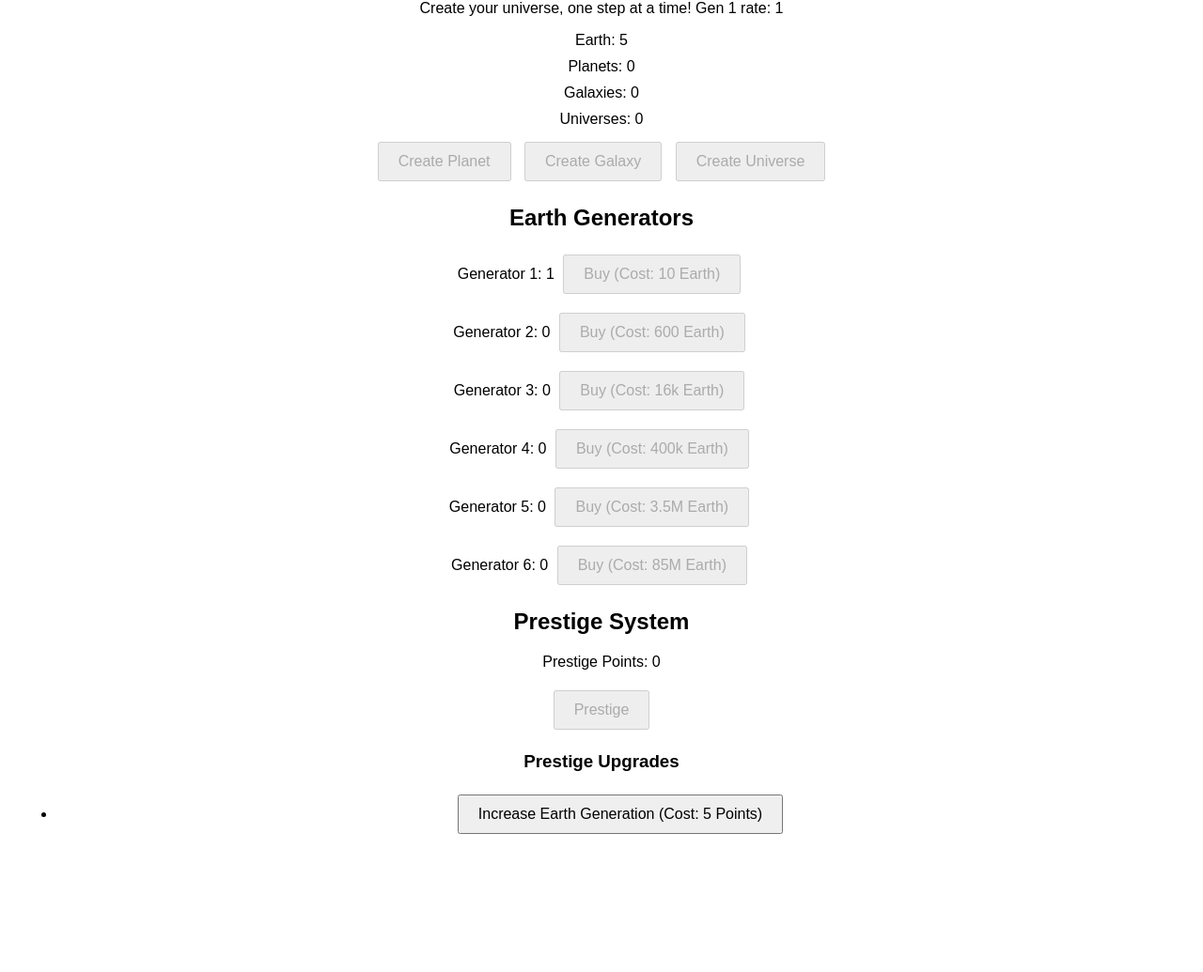
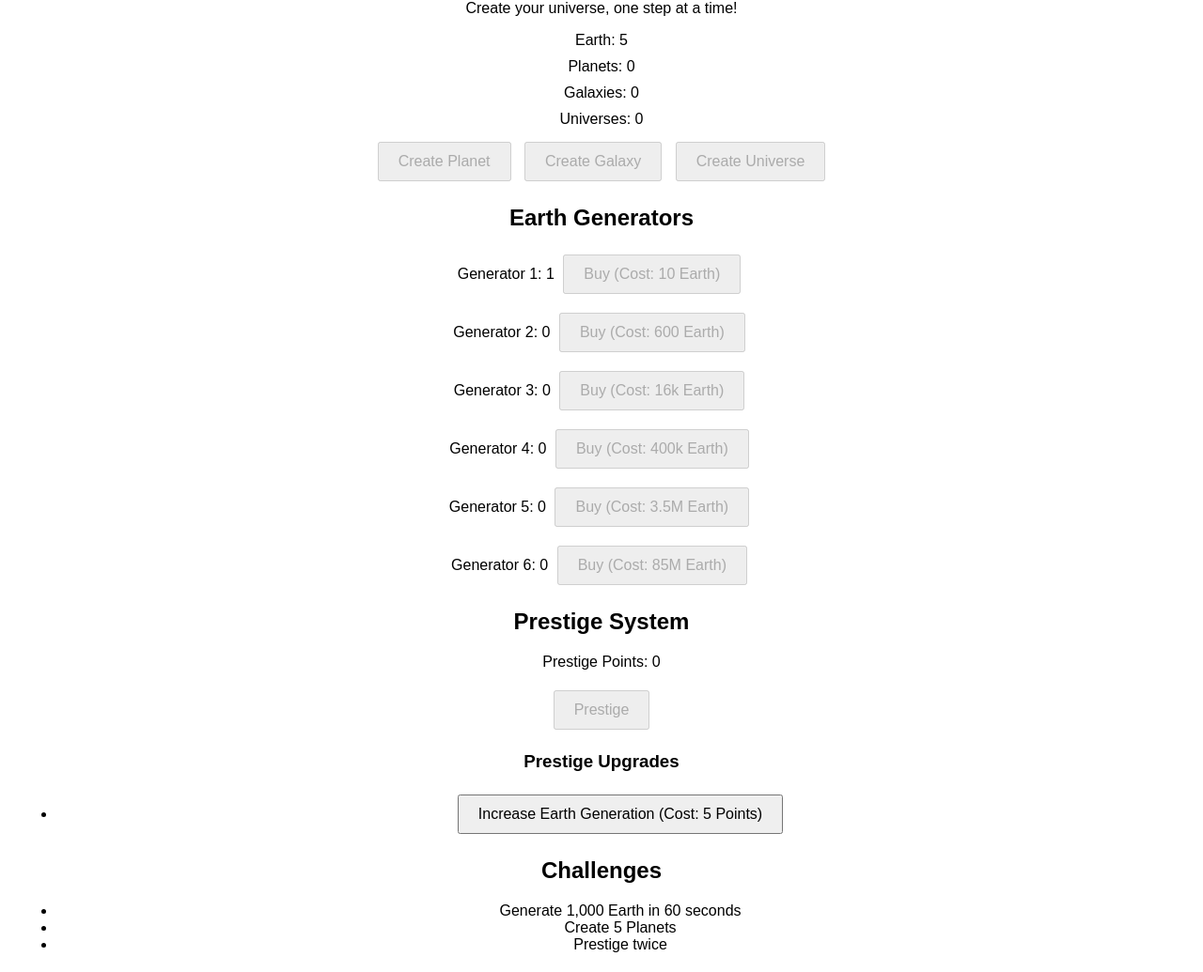
Before and after one commit to OscarHiNuWar/IdlePlanetGenerator, a plain HTML site: page index.html in a window 1280 px wide. Shown: the part 80-1115 px from the top of the page at 94% size. Before the commit the page ends 993 px from the top, so only its background shows below. Drawn offline with Linux system fonts and the light colour scheme.

Commit message:
- Agregado retos basicos. - Observacion respecto a la cantidad de recursos requerido, puede que los recursos sean un poco lentos luego de llevar el segundo generador a lvl 10. - observar tiempo de completado de juego

```diff
--- a/index.html
+++ b/index.html
@@ -37,12 +37,16 @@
             border-radius: 5px;
             font-size: 14px;
         }
+
+        #challenges {
+            margin-top: 20px;
+        }
     </style>
 </head>
 
 <body>
     <h1>Universe Builder</h1>
-    <p>Create your universe, one step at a time! Gen 1 rate: <span id="gen1">0</span></p>
+    <p>Create your universe, one step at a time!</p>
 
     <div id="timer">
         <div>Current Time: <span id="current-timer">0</span> seconds</div>
@@ -104,6 +108,13 @@
         </ul>
     </div>
 
+    <div id="challenges">
+        <h2>Challenges</h2>
+        <ul id="challenge-list">
+            <!-- Challenges will be dynamically added here -->
+        </ul>
+    </div>
+
     <script>
         // Resource counts
         let earthCount = 0;
@@ -117,6 +128,16 @@
             earthGenMultiplier: 1,
             upgrade1Cost: 5
         };
+
+        // Timer variables
+        let startTime = Date.now();
+
+        // Challenges
+        let challenges = [
+            { id: 1, description: "Generate 1,000 Earth in 60 seconds", completed: false, condition: () => earthCount >= 1000 },
+            { id: 2, description: "Create 5 Planets", completed: false, condition: () => planetCount >= 5 },
+            { id: 3, description: "Prestige twice", completed: false, condition: () => prestigePoints >= 2 }
+        ];
 
         // Generators
         let generators = [
@@ -149,7 +170,7 @@
         const createGalaxyBtn = document.getElementById('create-galaxy');
         const createUniverseBtn = document.getElementById('create-universe');
 
-        const gen1 = document.getElementById('gen1');
+
         const generatorEls = generators.map((_, index) => ({
             countEl: document.getElementById(`gen${index + 1}-count`),
             costEl: document.getElementById(`gen${index + 1}-cost`),
@@ -159,6 +180,8 @@
         const prestigePointsEl = document.getElementById('prestige-points');
         const prestigeButton = document.getElementById('prestige-button');
         const upgrade1CostEl = document.getElementById('upgrade-1-cost');
+
+        const challengeListEl = document.getElementById('challenge-list');
 
         // Update UI
         function updateUI() {
@@ -177,12 +200,30 @@
                 generatorEls[index].buttonEl.disabled = earthCount < gen.cost;
             });
 
-            gen1.textContent = formatNumber(generators[0].rate);
+
 
             // Update prestige UI
             prestigePointsEl.textContent = formatNumber(prestigePoints);
             prestigeButton.disabled = universeCount < 1;
             upgrade1CostEl.textContent = formatNumber(prestigeUpgrades.upgrade1Cost);
+
+            // Update timer
+            const elapsedSeconds = Math.floor((Date.now() - startTime) / 1000);
+            document.getElementById('current-timer').textContent = elapsedSeconds;
+
+            // Update challenges
+            challengeListEl.innerHTML = '';
+            challenges.forEach(challenge => {
+                const li = document.createElement('li');
+                li.textContent = challenge.description;
+                if (challenge.completed) {
+                    li.style.textDecoration = 'line-through';
+                } else if (challenge.condition()) {
+                    challenge.completed = true;
+                    li.style.textDecoration = 'line-through';
+                }
+                challengeListEl.appendChild(li);
+            });
         }
 
         // Auto Increment Earth from generators
@@ -195,11 +236,11 @@
 
         // Adjust planet and galaxy costs
         function planetCost() {
-            return 1000000 + planetCount * 50000; // Increment cost by 50k per planet
+            return 1000000 + (planetCount * 50000); // Increment cost by 50k per planet
         }
 
         function galaxyCost() {
-            return 10 + galaxyCount * 2; // Increment cost per galaxy
+            return 10 + (galaxyCount * 2); // Increment cost per galaxy
         }
 
         // Buy generator
```
